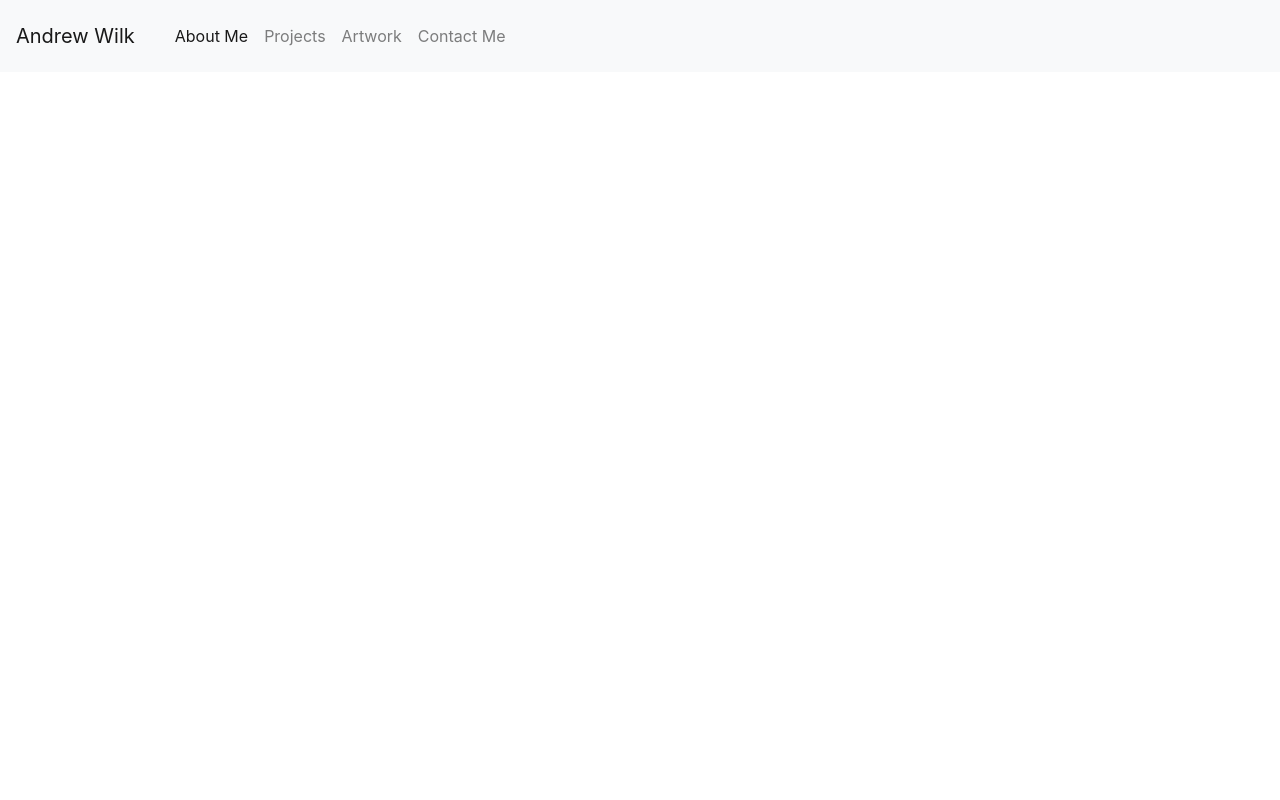
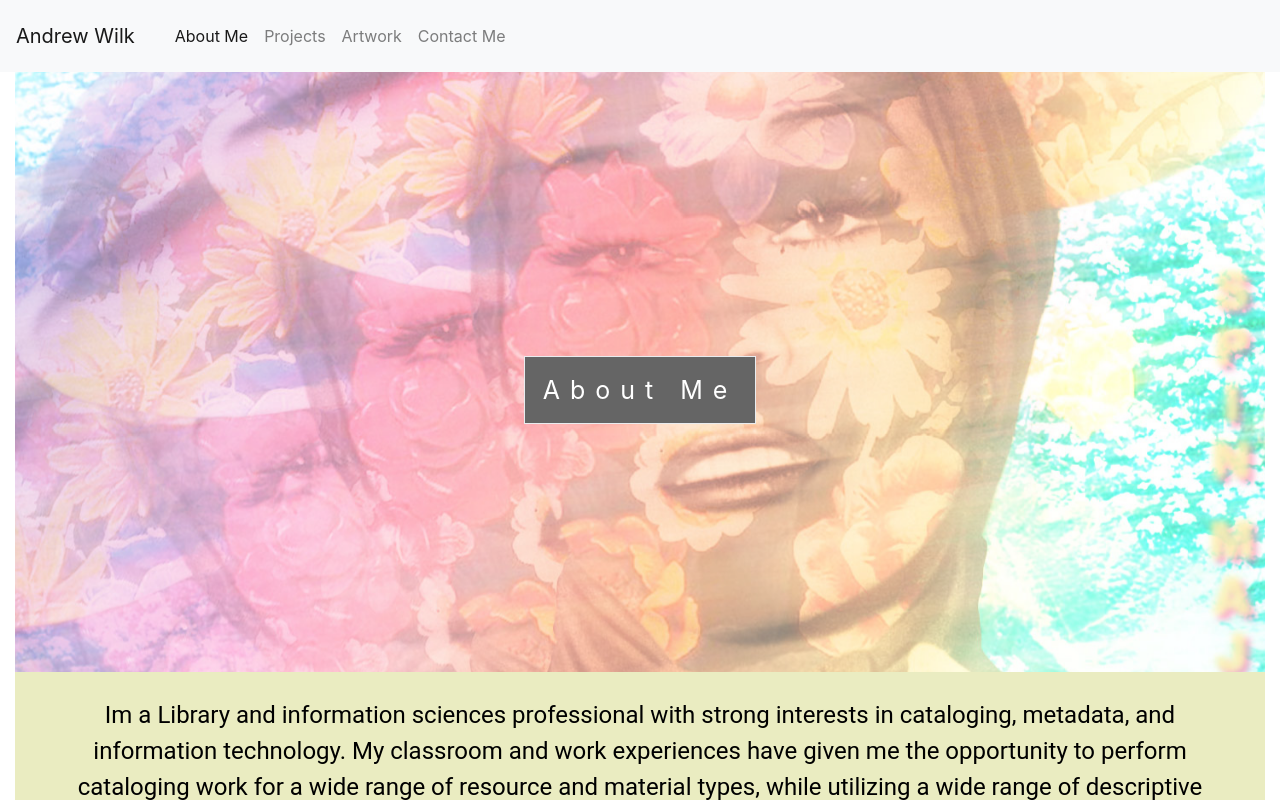
Before and after one commit to CatLibWilk/new-profile, a React (Create React App) app in the folder client/: page / in a window 1280 px wide. Built offline with nearby package versions, Linux system fonts and the light colour scheme.

Commit message:
built to project examples

```diff
--- a/client/src/App.css
+++ b/client/src/App.css
@@ -2,31 +2,80 @@
   text-align: center;
 }
 
-.App-logo {
-  animation: App-logo-spin infinite 20s linear;
-  height: 40vmin;
+
+.clearfix {
+    overflow: auto;
+  }
+
+body, html {
+    height: 100%;
+    margin: 0;
+    overflow-x: hidden;
+  }
+
+.card {
+  height: 300px;
 }
 
-.App-header {
-  background-color: #282c34;
-  min-height: 100vh;
-  display: flex;
-  flex-direction: column;
-  align-items: center;
-  justify-content: center;
-  font-size: calc(10px + 2vmin);
-  color: white;
+.bg-image-1, .bg-image-2, .bg-image-3, .bg-image-4 {
+    position: relative;
+    opacity: 0.65;
+    background-attachment: fixed;
+    background-position: center;
+    background-repeat: no-repeat;
+    background-size: cover;
+  }
+
+.bg-image-1 {
+    background-image: url("./images/bg-image-1.jpg");
+    min-height: 600px;
+  }
+
+.bg-image-2 {
+    background-image: url("./images/bg-image-2.jpg");
+    min-height: 400px;
+  }
+
+
+.caption {
+    position: absolute;
+    left: 0;
+    top: 50%;
+    width: 100%;
+    text-align: center;
+    color: #000;
+  }
+
+.caption span.border {
+    background-color: #111;
+    color: #fff;
+    padding: 18px;
+    font-size: 25px;
+    letter-spacing: 10px;
+  }
+
+.text-container {
+    position: relative;
+
+  }
+
+.text-area{
+    background-color: rgb(234, 236, 193);
+    color: black;
+    font-size: 24px;
+    font-family: Roboto;
+    text-align: center;
+    padding: 25px 25px;
+    text-align: center;
+  }
+
+
+
+#text-area-1 {
+  overflow-x: hidden;
 }
-
-.App-link {
-  color: #61dafb;
-}
-
-@keyframes App-logo-spin {
-  from {
-    transform: rotate(0deg);
-  }
-  to {
-    transform: rotate(360deg);
+@media only screen and (max-device-width: 1024px) {
+  .bgimg-1, .bgimg-2, .bgimg-3 {
+      background-attachment: scroll;
   }
 }
--- a/client/src/App.js
+++ b/client/src/App.js
@@ -2,12 +2,33 @@ import React, { Component } from 'react';
 import './App.css';
 
 import Navbar from "./components/Navbar";
+import ContentDiv from "./components/ContentDiv";
+import Parallax from "./components/Parallax";
+import ProjectCard from "./components/ProjectCard";
 
 class App extends Component {
   render() {
     return (
       <div className="App">
         <Navbar />
+        <div className="container-fluid">
+            <div className="row">
+              <div className="col">
+                <Parallax bg_image={"bg-image-1"} heading={"About Me"}/>
+                <ContentDiv text_area_id={1}>
+                  <p>Im a Library and information sciences professional with strong interests in cataloging, metadata, and information technology. My classroom and work experiences have given me the opportunity to perform cataloging work for a wide range of resource and material types, while utilizing a wide range of descriptive schemas and metadata standards. I am particularly interested in applying my cataloging knowledge to describe and provide access to cultural heritage collections, with an eye toward future concepts and technologies.</p>
+                </ContentDiv>
+                <Parallax bg_image={"bg-image-2"} heading={"Projects"}/>
+                <ContentDiv text_area_id={2}>
+                  <p>Click Below to checkout some of the web development projects I've worked on over the past year.</p>
+                  <ProjectCard title={"Bookbag+"} desc={"React-based Scholarly research tool."} dep_url={"http://bookbagplus.herokuapp.com/"} git_url={"https://github.com/CatLibWilk/bookbag"}/>
+                  <ProjectCard title={"SaveTheDate"} desc={"Application for setting up automated reminder-messaging using Twilio-API service."} dep_url={"http://savethedate.herokuapp.com/"} git_url={"https://github.com/CatLibWilk/savedateapp-local"}/>
+                  <ProjectCard title={"NYTReact"} desc={"Returns articles from NYTimes API."} dep_url={"https://wownews.herokuapp.com/"} git_url={"https://github.com/CatLibWilk/nytreact"}/>
+
+                </ContentDiv>
+              </div>
+            </div>
+        </div>
       </div>
     );
   }
--- /dev/null
+++ b/client/src/components/ContentDiv/ContentDiv.js
@@ -0,0 +1,11 @@
+import React from "react";
+
+const ContentDiv = (props) => (
+    <div class="text-container clearfix" id={`text_area_${props.text_area_id}`}>
+            <div class="text-area clearfix col-12">
+                {props.children}
+            </div>
+    </div>
+);
+
+export default ContentDiv;
--- /dev/null
+++ b/client/src/components/ContentDiv/index.js
@@ -0,0 +1 @@
+export { default } from "./ContentDiv.js";
--- /dev/null
+++ b/client/src/components/Parallax/Parallax.js
@@ -0,0 +1,11 @@
+import React from "react";
+
+const Parallax = (props) => (
+    <div class={props.bg_image}>
+        <div class="caption">
+            <span class="border">{props.heading}</span>
+        </div>
+    </div>
+);
+
+export default Parallax;
--- /dev/null
+++ b/client/src/components/Parallax/index.js
@@ -0,0 +1 @@
+export { default } from "./Parallax.js";
--- /dev/null
+++ b/client/src/components/ProjectCard/ProjectCard.js
@@ -0,0 +1,15 @@
+import React from "react";
+
+const ProjectCard = (props) => (
+    <div className="col-4 float-left clearfix">
+        <div class="card">
+            <div class="card-body">
+                <h1 class="card-title">{props.title}</h1>
+                <p class="card-text">{props.desc}</p>
+                <a href={props.dep_url} target="_blank" class="btn-proj btn btn-primary mr-1">See the Project</a>
+                <a href={props.git_url} target="_blank" class="btn-proj btn btn-primary ml-1">See the Code</a>
+            </div>
+        </div>
+    </div>
+);
+export default ProjectCard;
--- /dev/null
+++ b/client/src/components/ProjectCard/index.js
@@ -0,0 +1 @@
+export { default } from "./ProjectCard.js";
```
Also changed, not shown: client/src/images/bg-image-1.jpg (added), client/src/images/bg-image-2.jpg (added).
